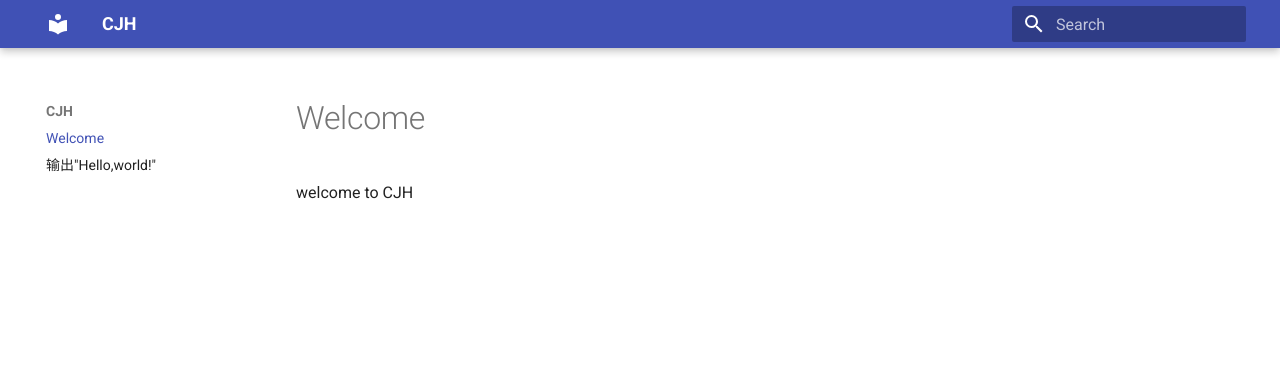
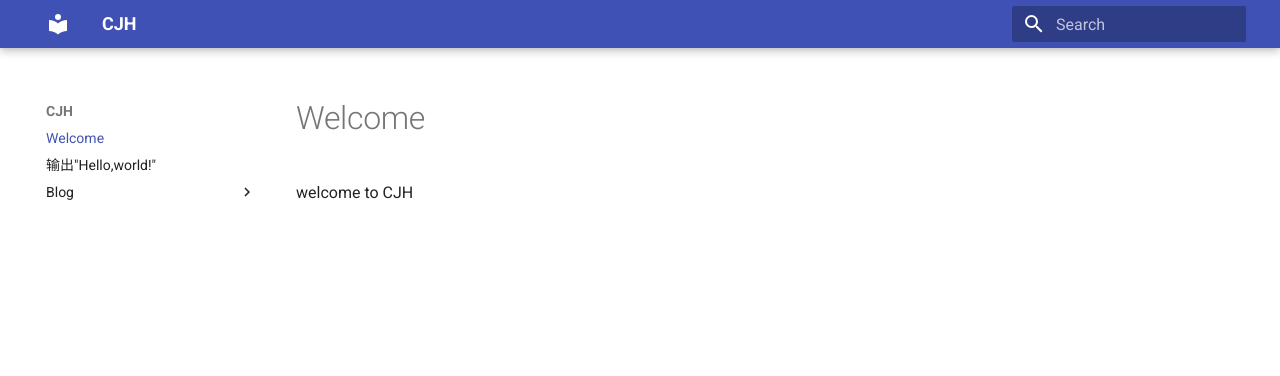
Before and after one commit to chenjh726/chenjh726.github.io, an MkDocs documentation site: the page built from docs/index.md, in a window 1280 px wide. Shown: the top 376 px of the page. Built offline with MkDocs 1.6.1 and Material for MkDocs 9.7.7, drawn with Linux system fonts in a browser that asks for light colours.

Commit message:
Update mkdocs.yml

```diff
--- a/mkdocs.yml
+++ b/mkdocs.yml
@@ -5,3 +5,6 @@ theme:
  name: material
  features:
   - content.code.copy
+plugins:
+  - search
+  - blog
```
